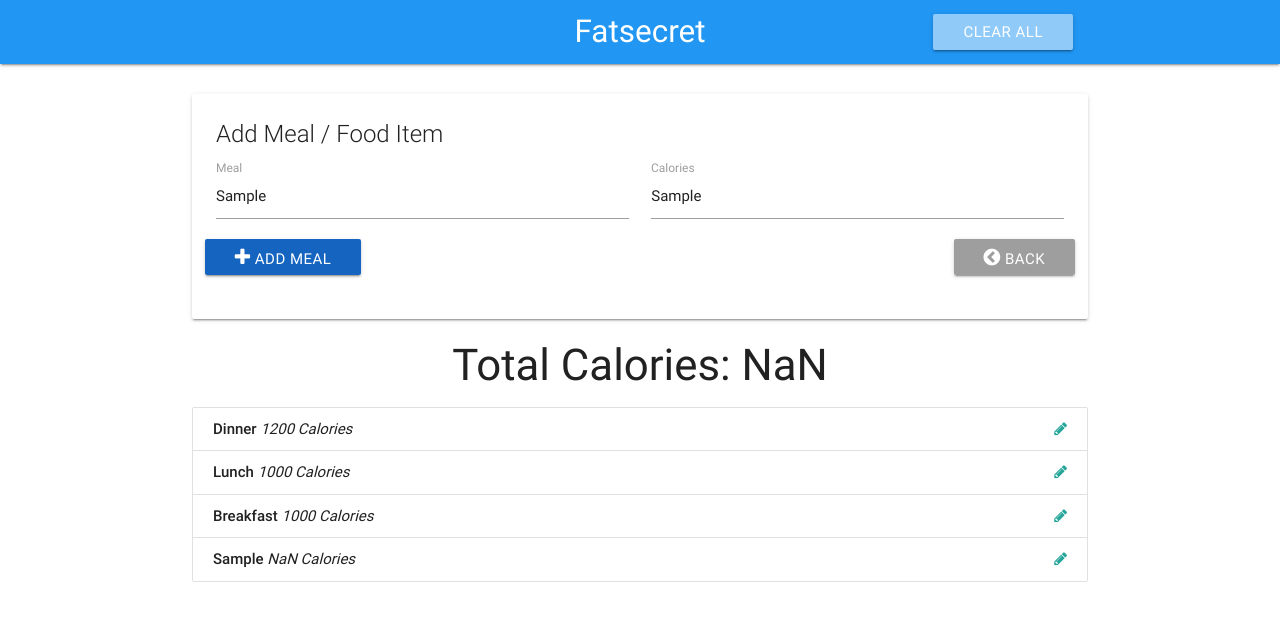
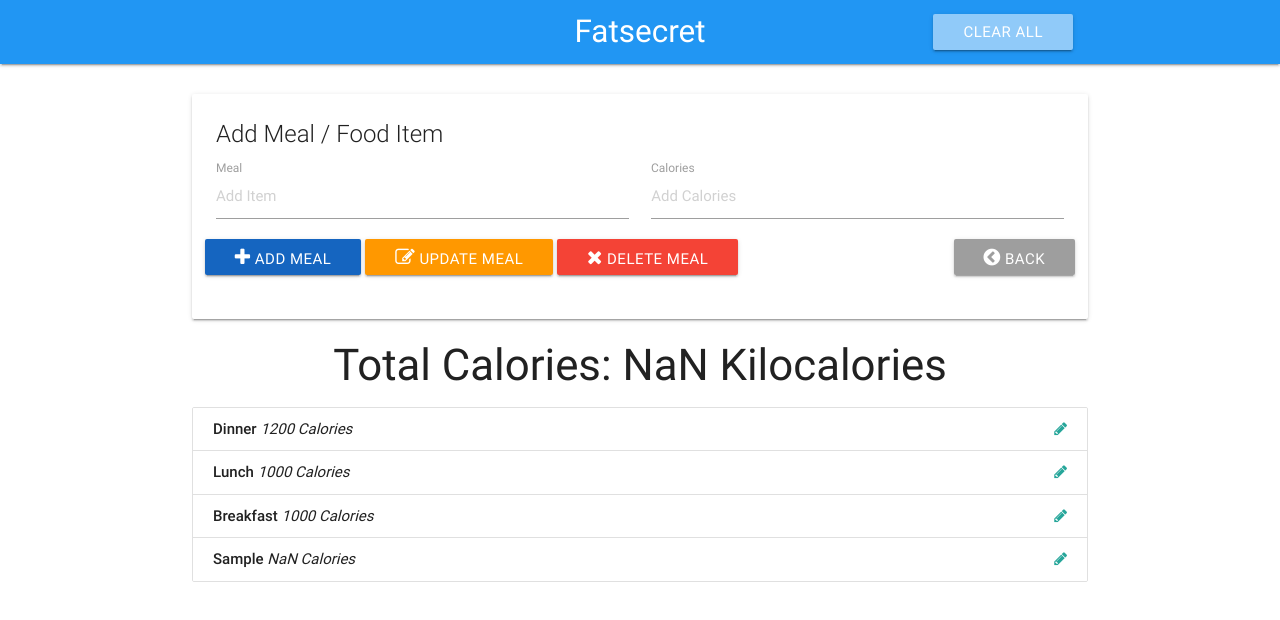
Before and after one commit to ROHIT25082000/FatSecret, a plain HTML site: page index.html in a window 1280 px wide. Both pictures are taken after typing "Sample", "Sample" into the empty fields and a click on the button "ADD MEAL". Drawn offline with nearby package versions, Linux system fonts and the light colour scheme.

Commit message:
clear input.values after item add

```diff
--- a/app.js
+++ b/app.js
@@ -98,9 +98,13 @@ const UserInterfaceController = (function(){
             return UISelector;
         },
         getItemInput : function() {
+            name_ = document.querySelector(UISelector.itemNameInput).value;
+            calories_ = document.querySelector(UISelector.itemCaloriesInput).value;
+            document.querySelector(UISelector.itemNameInput).value = '';
+            document.querySelector(UISelector.itemCaloriesInput).value = '';
             return {
-                name: document.querySelector(UISelector.itemNameInput).value,
-                calories: document.querySelector(UISelector.itemCaloriesInput).value
+                name: name_,
+                calories: calories_
             }
         },
     }
--- a/index.html
+++ b/index.html
@@ -32,18 +32,18 @@
         <form class="col">
           <div class="row">
             <div class="input-field col s6">
-              <input type="text" placeholder="Add Item" id="item-name">
+              <input type="text" placeholder="Add Item" id="item-name" autocomplete="off">
               <label for="item-name">Meal</label>
             </div>
             <div class="input-field col s6">
-                <input type="text" placeholder="Add Calories" id="item-calories">
+                <input type="text" placeholder="Add Calories" id="item-calories" autocomplete="off">
                 <label for="item-calories">Calories</label>
             </div>
             <button class="add-btn btn blue darken-3"><i class="fa fa-plus"></i> Add Meal</button>
-            <!--
+
             <button class="update-btn btn orange"><i class="fa fa-pencil-square-o"></i> Update Meal</button>
             <button class="delete-btn btn red"><i class="fa fa-remove"></i> Delete Meal</button>
-            -->
+
             <button class="back-btn btn grey pull-right"><i class="fa fa-chevron-circle-left"></i> Back</button>
           </div>
         </form>
@@ -51,30 +51,10 @@
     </div>
 
     <!-- Calorie Count -->
-    <h3 class="center-align">Total Calories: <span class="total-calories">0</span></h3>
+    <h3 class="center-align">Total Calories: <span class="total-calories">0</span> Kilocalories</h3>
 
     <!-- Item List -->
     <ul id="item-list" class="collection">
-      <!--
-      <li class="collection-item" id="item-0">
-        <strong>Steak Dinner: </strong> <em>1200 Calories</em>
-        <a href="#" class="secondary-content">
-          <i class="fa fa-pencil"></i>
-        </a>
-      </li>
-      <li class="collection-item" id="item-0">
-        <strong>Cookie: </strong> <em>400 Calories</em>
-        <a href="#" class="secondary-content">
-          <i class="fa fa-pencil"></i>
-        </a>
-      </li>
-      <li class="collection-item" id="item-0">
-        <strong>Eggs: </strong> <em>300 Calories</em>
-        <a href="#" class="secondary-content">
-          <i class="fa fa-pencil"></i>
-        </a>
-      </li>
-    -->
     </ul>
   </div>
 
```
